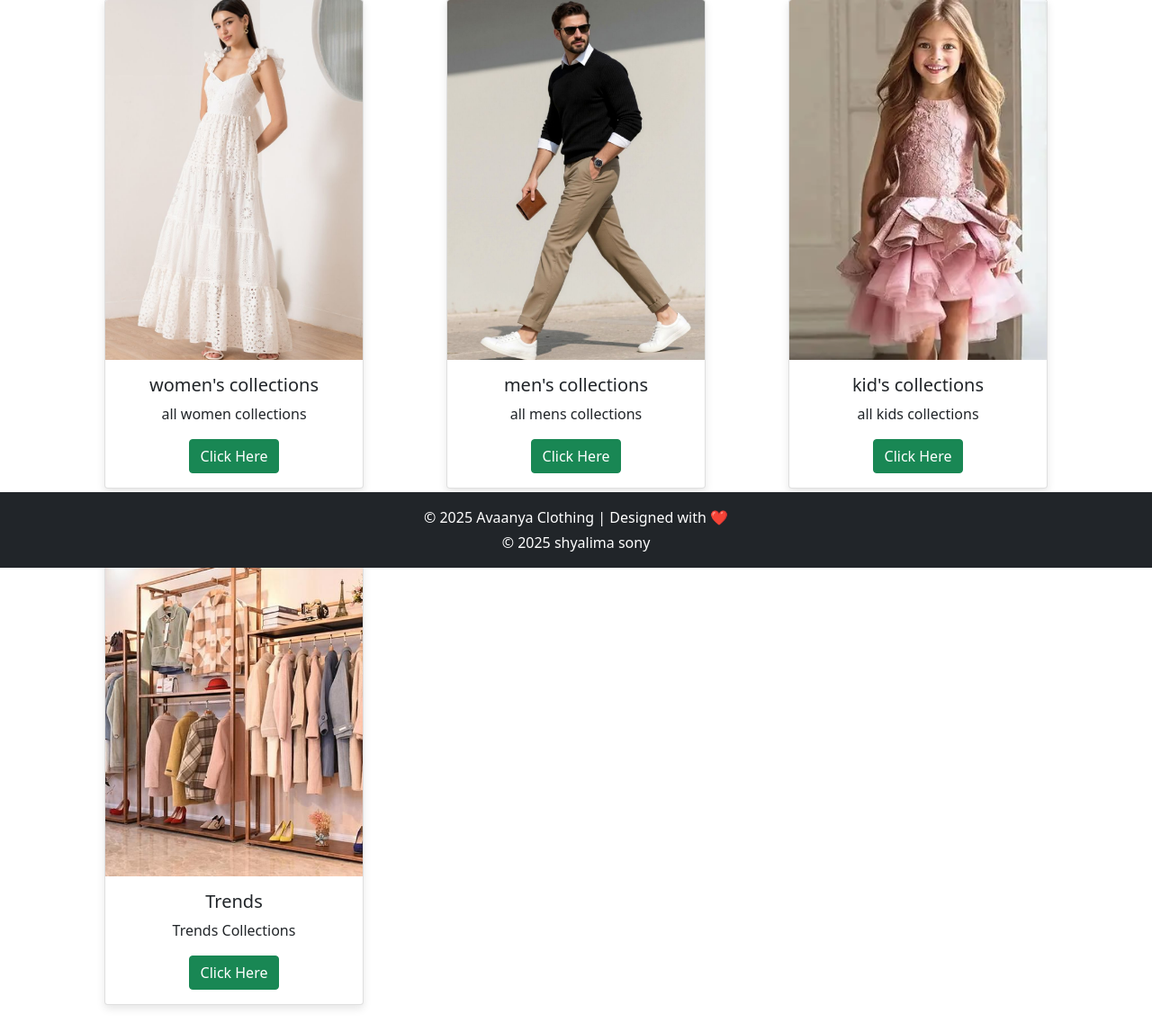
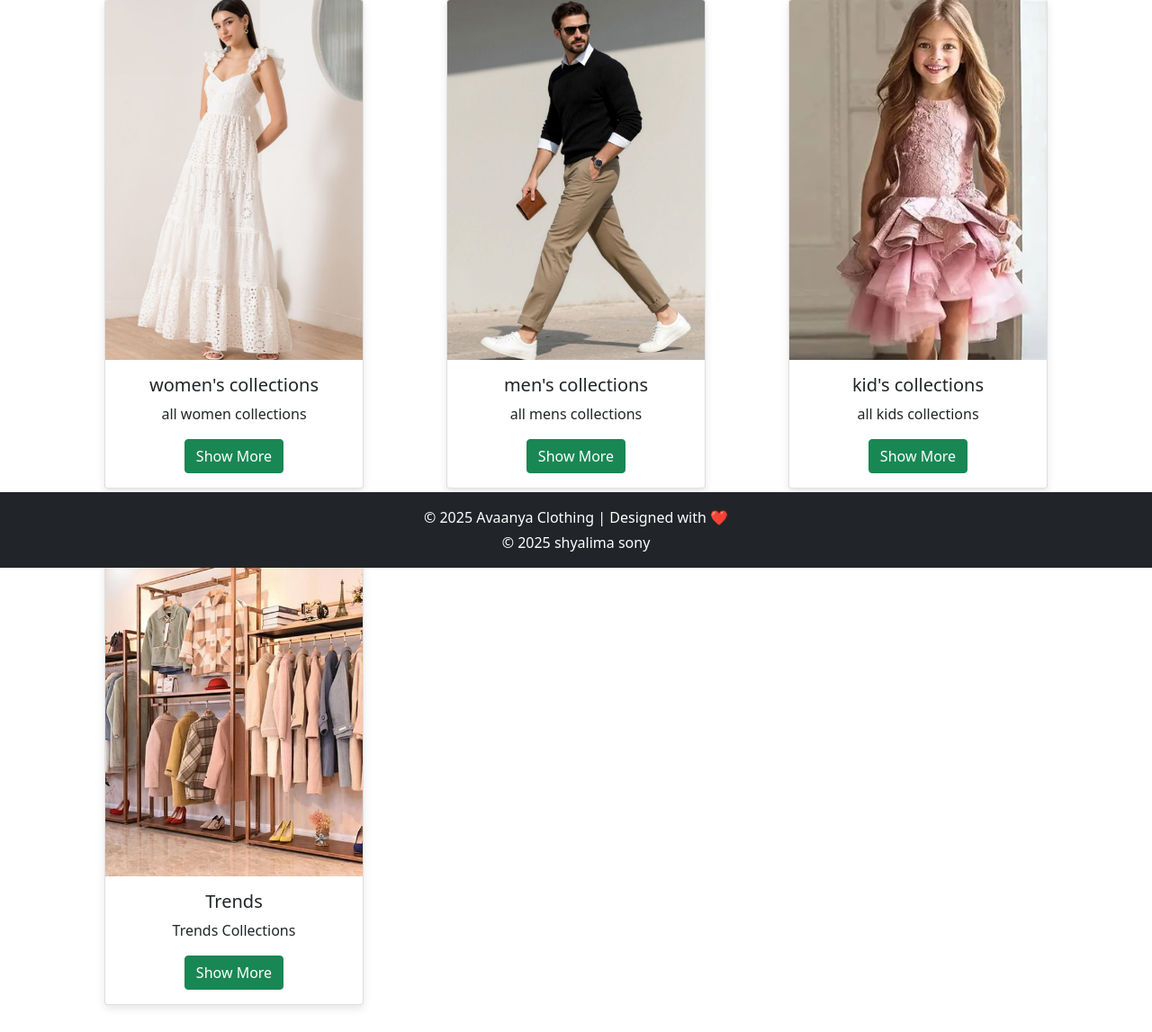
Before and after one commit to shyalimasony6238/DjangoEcommerce, a Django app: page /category/ in a window 1280 px wide. Shown: the part 169-1316 px from the top of the page at 90% size. Run offline with Django 5.2, Linux system fonts and the light colour scheme; data comes from the database, SQL or seed files in the repository; both versions use the stored data as it was after the commit.

Commit message:
your message

```diff
--- a/frontend/templates/category.html
+++ b/frontend/templates/category.html
@@ -36,7 +36,7 @@
                     <div class="card-body text-center">
                         <h5 class="card-title">{{ i.pro_name }}</h5>
                         <p class="card-text">{{ i.pro_description }}</p>
-                        <a href="{% url 'product' i.id %}" class="btn btn-success">Click Here</a>
+                        <a href="{% url 'product' i.id %}" class="btn btn-success">Show More</a>
                         <!-- above  link is for productpage -->
                     </div>
                 </div>
```
Also changed, not shown: db.sqlite3, frontend/templates/checkout.html (line endings or trailing spaces), 1 other file.
